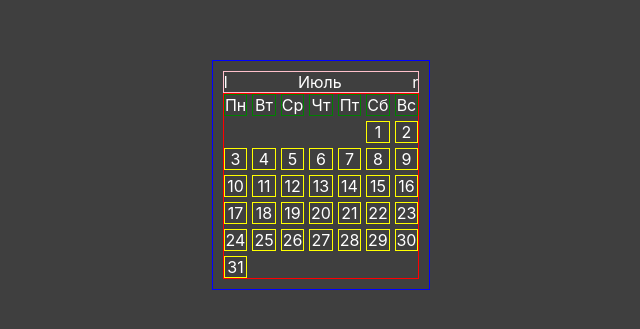
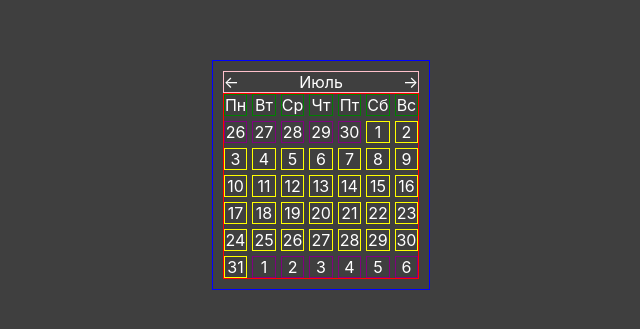
Before and after one commit to kabanooovd/custom_calendar, a React (Create React App) app: page / in a window 1280 px wide. Shown: the part 225-554 px from the top of the page, without its empty margins (319-959 px from the left). Built offline with nearby package versions, Linux system fonts and the light colour scheme.

Commit message:
created calendar sketch to be continued

```diff
--- a/src/Calendar/Calendar.css
+++ b/src/Calendar/Calendar.css
@@ -27,8 +27,15 @@
     align-items: center;
 }
 
+.custom_next_day__container {
+    border: 1px solid purple;
+    display: flex;
+    justify-content: center;
+    align-items: center;
+}
+
 /* month control */
-.custon_month_control__container {
+.custom_month_control__container {
     border: 1px solid pink;
     display: flex;
     justify-content: space-between;
--- a/src/Calendar/Calendar.tsx
+++ b/src/Calendar/Calendar.tsx
@@ -1,9 +1,15 @@
 import React from "react";
 import "./Calendar.css";
-import { MONTHS_MAPPER, WEEK_DAYS_MAPPER, onGetDaysInMonth } from "./utils";
+import {
+    MONTHS_MAPPER,
+    WEEK_DAYS_MAPPER,
+    onGetDaysInMonth,
+    onGetIsoStringWithNoTimeZone,
+} from "./utils";
+import { Days } from "./Day/Days";
 
 export const Calendar = () => {
-    const currentDate = new Date();
+    const currentDate = new Date("2023/07/25");
     const _currnetMonth = currentDate.getMonth() + 1;
     const _currentYear = currentDate.getFullYear();
 
@@ -13,14 +19,26 @@ export const Calendar = () => {
         onGetDaysInMonth(currnetMonth, currentYear)
     );
     const firstWeekDay = currentDaysList[0].getDay();
-    const emptyDays = new Array(firstWeekDay - 1).fill(null);
+    const lastWeekDay = currentDaysList[currentDaysList.length - 1].getDay();
     const weekDays = new Array(7).fill(null);
+    const prevDays = onGetDaysInMonth(currnetMonth - 1, currentYear).slice(
+        -firstWeekDay + 1
+    );
+    const nexDays = onGetDaysInMonth(currnetMonth + 1, currentYear).slice(
+        0,
+        7 - lastWeekDay
+    );
+
+    const onClickDay = (day: Date) => {
+        alert(onGetIsoStringWithNoTimeZone(day));
+    };
+
     return (
         <div className="custom_calendar__container">
-            <div className="custon_month_control__container">
-                <div>l</div>
+            <div className="custom_month_control__container">
+                <div>&larr;</div>
                 <span>{MONTHS_MAPPER[currnetMonth]}</span>
-                <div>r</div>
+                <div>&rarr;</div>
             </div>
             <div className="custom_calendar_content__wrapper">
                 {weekDays.map((_, idx) => (
@@ -28,19 +46,18 @@ export const Calendar = () => {
                         {WEEK_DAYS_MAPPER[idx]}
                     </div>
                 ))}
-                {emptyDays.map((_, idx) => (
-                    <div key={idx} />
-                ))}
-                {currentDaysList.map((date) => {
-                    const currentDate = date.getDate();
-                    const _key = `${currentDate}_${date.getMonth()}`;
-                    // console.log("==> ", _currentWeekDay);
-                    return (
-                        <div key={_key} className="custom_day__container">
-                            {currentDate}
-                        </div>
-                    );
-                })}
+                <Days
+                    days={prevDays}
+                    className={"custom_next_day__container"}
+                />
+                <Days
+                    days={currentDaysList}
+                    className={"custom_day__container"}
+                />
+                <Days
+                    days={nexDays}
+                    className={"custom_next_day__container"}
+                />
             </div>
         </div>
     );
--- /dev/null
+++ b/src/Calendar/Day/Days.tsx
@@ -0,0 +1,22 @@
+export const Days: React.FC<{ days: Date[]; className: string }> = (props) => {
+    const { days, className } = props;
+    return (
+        <>
+            {days.map((date) => {
+                const currentDate = date.getDate();
+                const _key = `${currentDate}_${date.getMonth()}`;
+                // const onHandleClick = () => onClickDay(date);
+                return (
+                    <div
+                        key={_key}
+                        className={className}
+                        // className="custom_day__container"
+                        // onClick={onHandleClick}
+                    >
+                        {currentDate}
+                    </div>
+                );
+            })}
+        </>
+    );
+};
```
